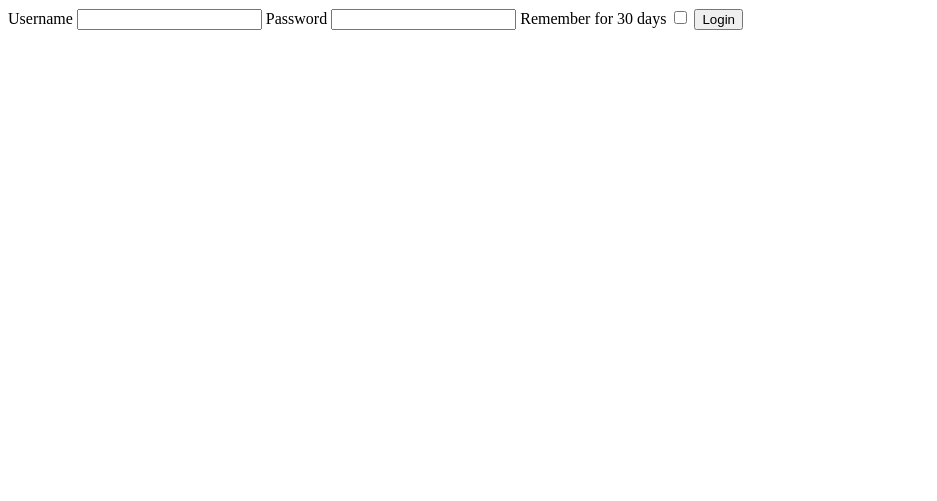
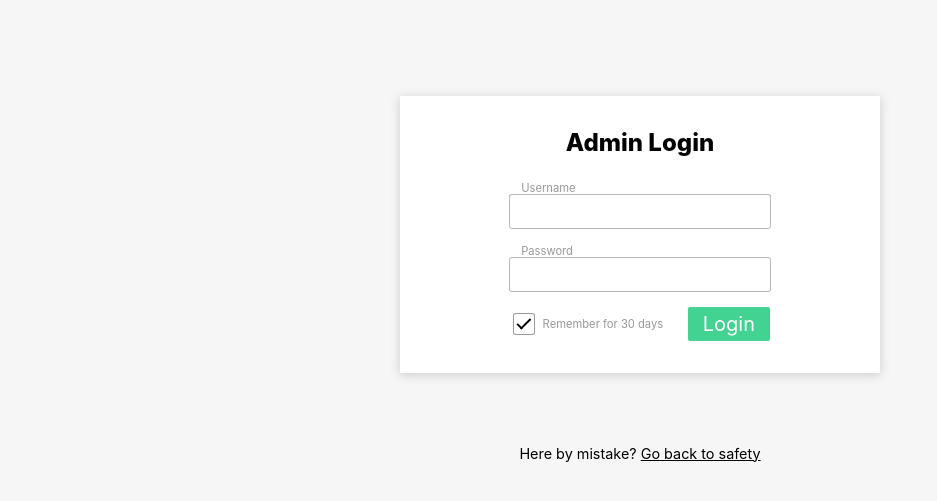
Before and after one commit to jack-greenberg/cms, a Flask app: page /login/ in a window 1280 px wide. Shown: the top 501 px of the page, without its empty margins (0-937 px from the left). Run offline with Flask 2, Linux system fonts and the light colour scheme; style sheets or scripts are compiled from the project's sources; parts of the project's set-up code (start-up, migrations or seed data) failed here and were passed over; some web fonts are replaced.

Commit message:
Style login and add logout button in header

```diff
--- a/static/backend/css/_components.scss
+++ b/static/backend/css/_components.scss
@@ -18,3 +18,6 @@ $canvas: #f6f6f6;
 
 // Styles
 $shadow: 0px .125em .6em rgba(85, 85, 85, 0.25);
+
+// Sizes
+$small: 360px;
--- /dev/null
+++ b/static/backend/css/login.scss
@@ -0,0 +1,132 @@
+@import 'components';
+@import 'reset.scss';
+
+.main {
+    min-height: 100vh;
+    background-color: $canvas;
+    padding-top: 6em;
+}
+.login-form-wrapper {
+    background-color: $white;
+    width: 90%;
+    max-width: 30em;
+    margin: 0 auto;
+    padding: 2em;
+    box-shadow: $shadow;
+}
+.login-form {
+    max-width: 16.25rem;
+    margin: 0 auto;
+
+    &__title {
+        font-size: 1.5em;
+        font-family: $sans;
+        font-weight: 800;
+        text-align: center;
+        margin-bottom: 1em;
+    }
+    .input__label {
+        font-size: .7em;
+        font-family: $sans;
+        color: $gray;
+        margin-left: 1em;
+        display: block;
+
+        &--checkbox {
+            display: inline;
+            margin-left: .5em;
+        }
+    }
+    .input--text {
+        font-size: 1em;
+        font-family: $sans;
+        padding: .4em;
+        appearance: none;
+        box-shadow: 0 0 0 1px $gray--lighter;
+        border: none;
+        border-radius: 2px;
+        background-color: transparent;
+        width: 100%;
+        z-index: 99;
+        position: relative;
+        display: block;
+        margin-bottom: 1em;
+
+        &:focus, &:active {
+            outline: none;
+        }
+    }
+    .checkbox-wrapper {
+        display: flex;
+        align-items: center;
+        justify-content: flex-start;
+        flex-direction: row-reverse;
+        margin-bottom: 1em; // will change when the flex-container becomes a row on bigger screens
+        @media only screen and (min-width: $small) {
+            margin-bottom: 0;
+        }
+    }
+    .input--checkbox {
+        appearance: none;
+        width: 1.5em;
+        height: 1.5em;
+        border-radius: 2px;
+        box-shadow: 0 0 0 1px $gray;
+        display: inline-flex;
+        align-items: center;
+        justify-content: center;
+
+        &:focus, &:active {
+            outline: none;
+        }
+
+        &:checked::after {
+            content: "";
+            display: inline-block;
+            height: .4em;
+            width: .9em;
+            border-left: .2em solid;
+            border-bottom: .2em solid;
+            transform: rotate(-45deg) translateY(-.075em) translateX(.075em);
+        }
+    }
+    .btn {
+        font-size: 1.25em;
+        font-family: $sans;
+        color: $white;
+        background-color: $green;
+        border: none;
+        border-radius: 2px;
+        appearance: none;
+        padding: .25em .75em;
+
+        &:focus {
+            outline: none;
+        }
+        &:active {
+            outline: none;
+            background-color: darken($green, 20%)
+        }
+    }
+}
+.flex-container {
+    display: flex;
+    justify-content: space-between;
+    align-items: center;
+
+    flex-direction: column;
+
+    @media only screen and (min-width: $small) {
+        flex-direction: row;
+    }
+}
+.back-link {
+    font-size: .9em;
+    font-family: $sans;
+    text-align: center;
+    margin-top: 5em;
+
+    a {
+        color: inherit;
+    }
+}
--- a/static/backend/js/login.js
+++ b/static/backend/js/login.js
@@ -19,6 +19,10 @@ $('.js-submit').on('click', function(e) {
         window.location.href = '/admin/'
     })
     .catch(error => {
-        console.log(error);
+        if (error.response.status != 200) {
+            $('.js-username').css("box-shadow", "0 0 0 1px #f7484e");
+            $('.js-password').css("box-shadow", "0 0 0 1px #f7484e");
+            // $('.js-message-flash').html("<span class=\"message-flash__title\">"+error.response.statusText+": </span><span class=\"message-flash__message\">"+error.response.data+"</span>");
+        }
     })
 })
--- a/static/webpack.config.js
+++ b/static/webpack.config.js
@@ -14,7 +14,8 @@ module.exports =  {
             'babel-polyfill',
         ],
         login: [
-            './backend/js/login.js'
+            './backend/js/login.js',
+            './backend/css/login.scss',
         ]
     },
     output: {
--- a/templates/admin/login.j2
+++ b/templates/admin/login.j2
@@ -4,25 +4,38 @@
     <meta charset="utf-8">
     <meta name="viewport" content="width=device-width, initial-scale=1">
     <title>Login</title>
-    <!-- <link href="{{url_for('static', filename='backend.css')}}" rel="stylesheet"> -->
+    <link rel="stylesheet" href="{{url_for('static', filename='login.css')}}">
     <script src="https://code.jquery.com/jquery-3.4.1.min.js" integrity="sha256-CSXorXvZcTkaix6Yvo6HppcZGetbYMGWSFlBw8HfCJo=" crossorigin="anonymous"></script>
 </head>
 <body>
-    <main>
-        <form method="post" class="login-form">
-            <input type="hidden" class="js-redirect" name="redirect" value="{{ request.args.get('redirect') }}">
+    <div class="message-flash  js-message-flash"></div>
+    <main class="main">
+        <div class="login-form-wrapper">
+            <form method="post" class="login-form">
+                <h1 class="login-form__title">Admin Login</h1>
 
-            <label for="username">Username</label>
-            <input type="text" class="js-username" name="username" id="username">
+                <input type="hidden" class="js-redirect" name="redirect" value="{{ request.args.get('redirect') }}">
 
-            <label for="password">Password</label>
-            <input type="password" class="js-password" name="password" id="password">
+                <label for="username" class="input__label">Username</label>
+                <input type="text" class="input--text  js-username" name="username" id="username" autocomplete="off">
 
-            <label for="remember">Remember for 30 days</label>
-            <input type="checkbox" class="js-remember" name="remember">
+                <label for="password" class="input__label">Password</label>
+                <input type="password" class="input--text  js-password" name="password" id="password" autocomplete="off">
 
-            <input type="submit" class="js-submit" name="submit" value="Login">
-        </form>
+                <div class="flex-container">
+                    <div class="checkbox-wrapper">
+                        <label for="remember" class="input__label  input__label--checkbox">Remember for 30 days</label>
+                        <input type="checkbox" class="input--checkbox  js-remember" name="remember" checked>
+                        <span class="checkmark"></span>
+                    </div>
+                    <input type="submit" class="btn  btn--submit  js-submit" name="submit" value="Login">
+                </div>
+            </form>
+        </div>
+
+        <div class="back-link">
+            Here by mistake? <a href="/">Go back to safety</a>
+        </div>
     </main>
     <script src="{{url_for('static', filename='login.js')}}" charset="utf-8"></script>
 </body>
```
Also changed, not shown: static/backend/js/nav.js (+14 -1 lines).
